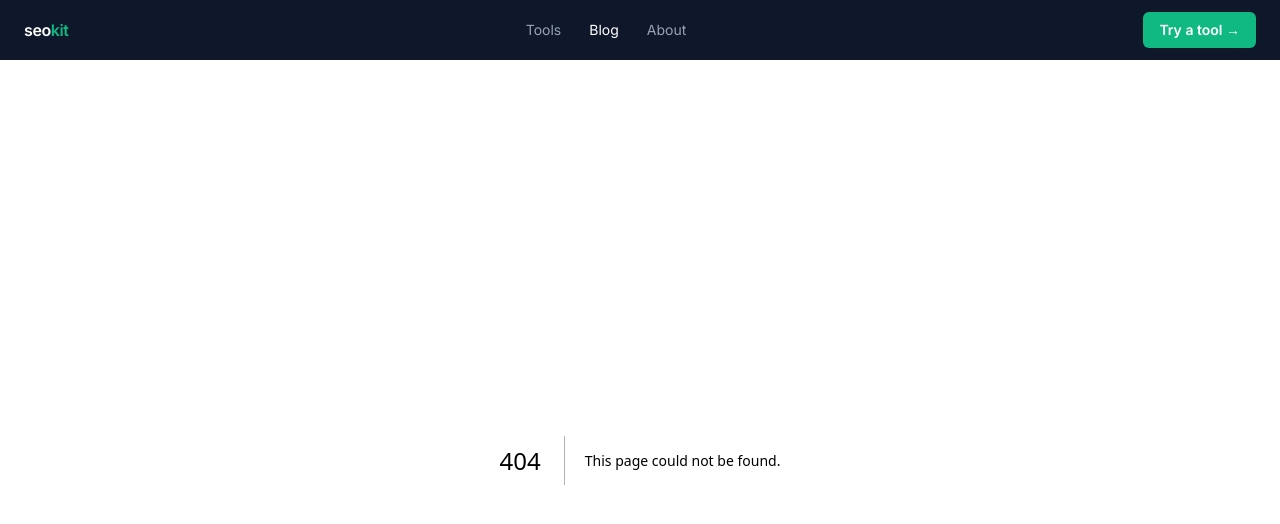
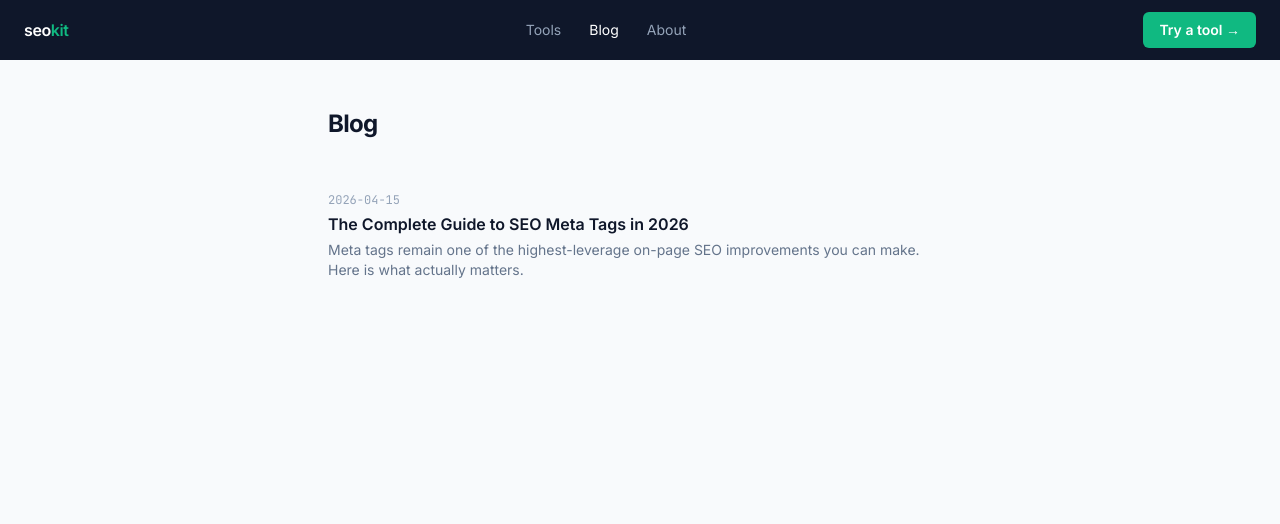
Before and after one commit to yarosheptab/seokit, a Next.js app: page /blog in a window 1280 px wide. Before the commit this address had no page. Shown: the top 524 px of the page. Built offline with nearby package versions, Linux system fonts and the light colour scheme.

Commit message:
feat: task 12 - blog with SSG

```diff
--- /dev/null
+++ b/app/blog/[slug]/page.tsx
@@ -0,0 +1,49 @@
+import { notFound } from "next/navigation";
+import { getAllPosts, getPostBySlug } from "@/lib/blog";
+import type { Metadata } from "next";
+
+interface Props {
+  params: Promise<{ slug: string }>;
+}
+
+export async function generateStaticParams() {
+  return getAllPosts().map((p) => ({ slug: p.slug }));
+}
+
+export async function generateMetadata({ params }: Props): Promise<Metadata> {
+  const { slug } = await params;
+  const post = await getPostBySlug(slug);
+  if (!post) return {};
+  return { title: post.title, description: post.excerpt };
+}
+
+export default async function BlogPostPage({ params }: Props) {
+  const { slug } = await params;
+  const post = await getPostBySlug(slug);
+  if (!post) notFound();
+
+  return (
+    <div style={{ background: "var(--body-bg)", minHeight: "calc(100vh - 60px)" }}>
+      <article className="max-w-2xl mx-auto px-6 py-12">
+        <p
+          className="text-xs mb-3"
+          style={{ fontFamily: "var(--font-mono)", color: "var(--subtle)" }}
+        >
+          {post.date}
+        </p>
+        <h1
+          className="text-3xl font-bold mb-8"
+          style={{ color: "var(--fg)", letterSpacing: "-0.03em" }}
+        >
+          {post.title}
+        </h1>
+        {/* Content is generated from local markdown files only — not user input */}
+        <div
+          className="prose-content"
+          style={{ color: "var(--fg)", lineHeight: 1.75 }}
+          dangerouslySetInnerHTML={{ __html: post.html }}
+        />
+      </article>
+    </div>
+  );
+}
--- /dev/null
+++ b/app/blog/page.tsx
@@ -0,0 +1,56 @@
+import Link from "next/link";
+import { getAllPosts } from "@/lib/blog";
+
+export const revalidate = false;
+
+export default function BlogPage() {
+  const posts = getAllPosts();
+
+  return (
+    <div style={{ background: "var(--body-bg)", minHeight: "calc(100vh - 60px)" }}>
+      <div className="max-w-2xl mx-auto px-6 py-12">
+        <h1
+          className="text-2xl font-bold mb-8"
+          style={{ color: "var(--fg)", letterSpacing: "-0.03em" }}
+        >
+          Blog
+        </h1>
+        {posts.length === 0 ? (
+          <p style={{ color: "var(--muted-fg)" }}>No posts yet.</p>
+        ) : (
+          <div>
+            {posts.map((post, i) => (
+              <div key={post.slug}>
+                {i > 0 && (
+                  <div style={{ borderTop: "1px solid var(--border)" }} />
+                )}
+                <Link href={`/blog/${post.slug}`} className="block py-5">
+                  <div className="flex items-baseline gap-3 mb-1">
+                    <span
+                      className="text-xs"
+                      style={{
+                        fontFamily: "var(--font-mono)",
+                        color: "var(--subtle)",
+                      }}
+                    >
+                      {post.date}
+                    </span>
+                  </div>
+                  <h2
+                    className="text-base font-semibold mb-1"
+                    style={{ color: "var(--fg)" }}
+                  >
+                    {post.title}
+                  </h2>
+                  <p className="text-sm" style={{ color: "var(--muted-fg)" }}>
+                    {post.excerpt}
+                  </p>
+                </Link>
+              </div>
+            ))}
+          </div>
+        )}
+      </div>
+    </div>
+  );
+}
--- /dev/null
+++ b/content/blog/seo-meta-tags-guide.md
@@ -0,0 +1,37 @@
+---
+title: "The Complete Guide to SEO Meta Tags in 2026"
+date: "2026-04-15"
+excerpt: "Meta tags remain one of the highest-leverage on-page SEO improvements you can make. Here is what actually matters."
+---
+
+# The Complete Guide to SEO Meta Tags in 2026
+
+Meta tags sit in the head of your HTML and tell search engines and social platforms what your page is about. Getting them right is one of the highest-leverage on-page SEO improvements you can make.
+
+## Title Tag
+
+The title tag is the most important meta element. It appears in search results as the clickable headline and in browser tabs.
+
+**Optimal length:** 50-60 characters. Google truncates titles beyond approximately 60 characters in SERPs.
+
+Best practices:
+
+- Include your primary keyword near the front
+- Include your brand name, usually at the end
+- Write for humans first — click-through rate matters
+
+## Meta Description
+
+The meta description does not directly affect rankings, but it influences click-through rate significantly.
+
+**Optimal length:** 120-160 characters.
+
+## Open Graph Tags
+
+OG tags control how your page appears when shared on social platforms. The og:image should be at least 1200x630px for best results across platforms.
+
+## Canonical Tag
+
+The canonical tag prevents duplicate content issues by telling search engines which URL is the true version of a page.
+
+Use seokit's Meta Analyzer to audit all of these tags on any page in seconds.
--- /dev/null
+++ b/lib/blog.ts
@@ -0,0 +1,51 @@
+import fs from "fs";
+import path from "path";
+import matter from "gray-matter";
+import { marked } from "marked";
+
+const CONTENT_DIR = path.join(process.cwd(), "content/blog");
+
+export interface PostMeta {
+  slug: string;
+  title: string;
+  date: string;
+  excerpt: string;
+}
+
+export interface Post extends PostMeta {
+  html: string;
+}
+
+export function getAllPosts(): PostMeta[] {
+  if (!fs.existsSync(CONTENT_DIR)) return [];
+  return fs
+    .readdirSync(CONTENT_DIR)
+    .filter((f) => f.endsWith(".md"))
+    .map((filename) => {
+      const slug = filename.replace(/\.md$/, "");
+      const raw = fs.readFileSync(path.join(CONTENT_DIR, filename), "utf-8");
+      const { data } = matter(raw);
+      return {
+        slug,
+        title: data.title ?? slug,
+        date: data.date ?? "",
+        excerpt: data.excerpt ?? "",
+      };
+    })
+    .sort((a, b) => (a.date < b.date ? 1 : -1));
+}
+
+export async function getPostBySlug(slug: string): Promise<Post | null> {
+  const filepath = path.join(CONTENT_DIR, `${slug}.md`);
+  if (!fs.existsSync(filepath)) return null;
+  const raw = fs.readFileSync(filepath, "utf-8");
+  const { data, content } = matter(raw);
+  const html = await marked(content);
+  return {
+    slug,
+    title: data.title ?? slug,
+    date: data.date ?? "",
+    excerpt: data.excerpt ?? "",
+    html,
+  };
+}
```
